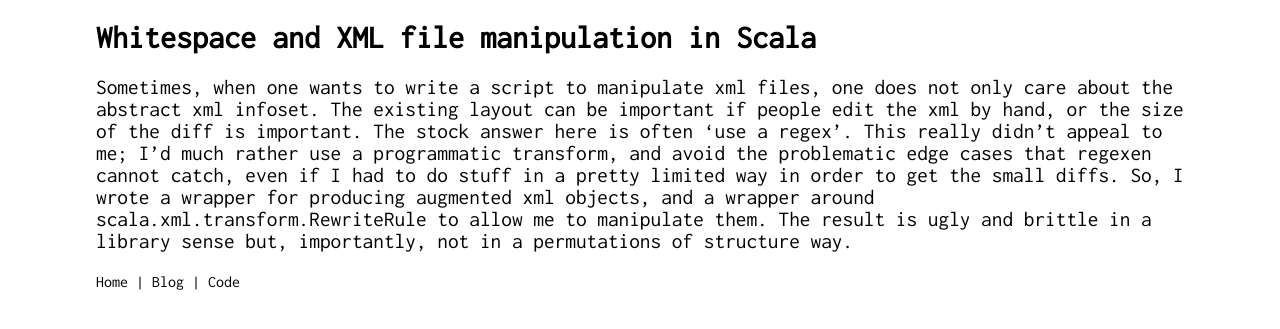
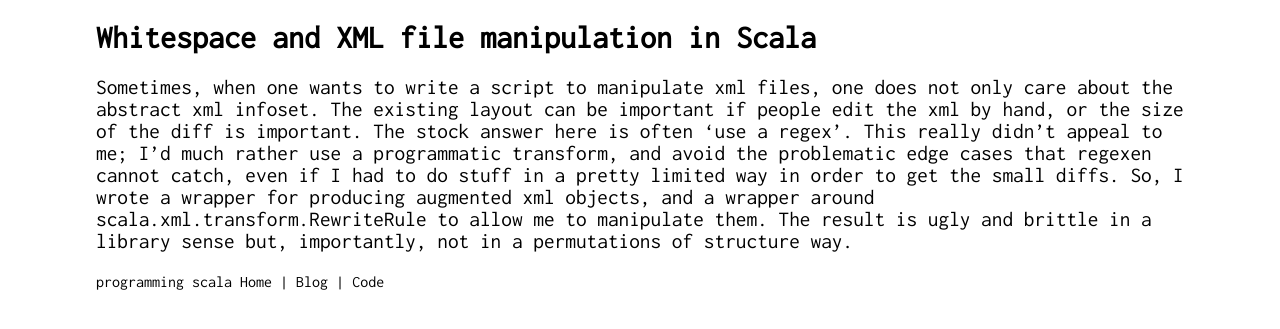
Before and after one commit to flaviusb/flaviusb.github.com, a Jekyll site: the page built from _posts/2010-08-06-whitespace.md, in a window 1280 px wide. Shown: the top 329 px of the page. Built offline with Jekyll 4.4.1, drawn with Linux system fonts in a browser that asks for light colours; Markdown is read by kramdown in place of the engine named in the settings.

```diff
--- a/_layouts/post.html
+++ b/_layouts/post.html
@@ -5,4 +5,5 @@ layout: container
 
 {{ content }}
 
+{% for tag in page.tags %} <a href="http://flaviusb.net/tags/{{ tag }}">{{ tag }}</a> {% endfor %}
 <a href="http://flaviusb.net">Home</a>   |   <a href="http://flaviusb.net/blog">Blog</a>   |   <a href="http://github.com/flaviusb">Code</a>
```
